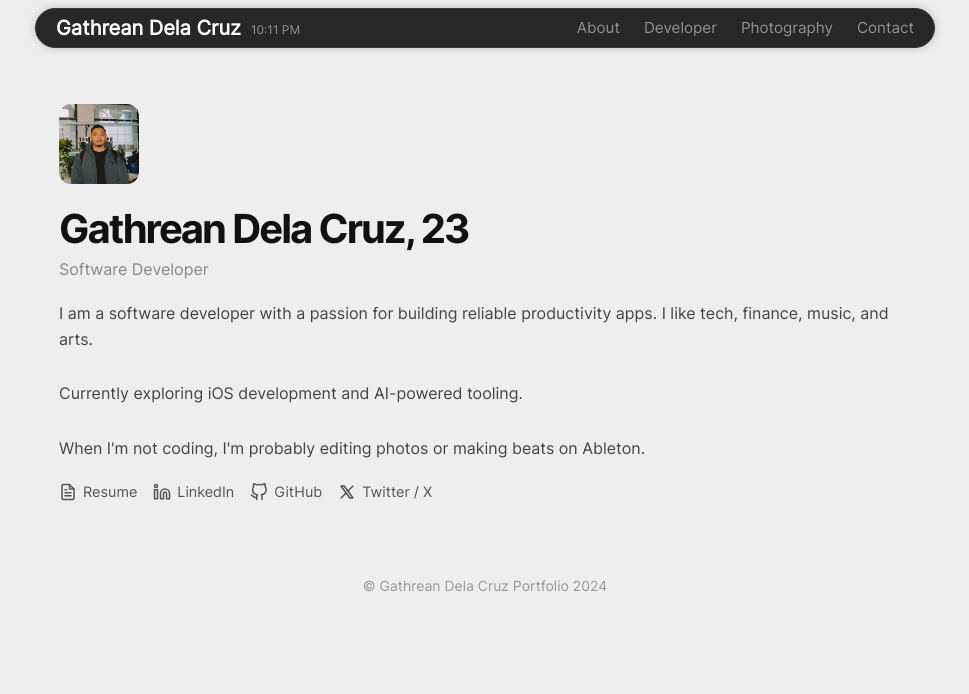
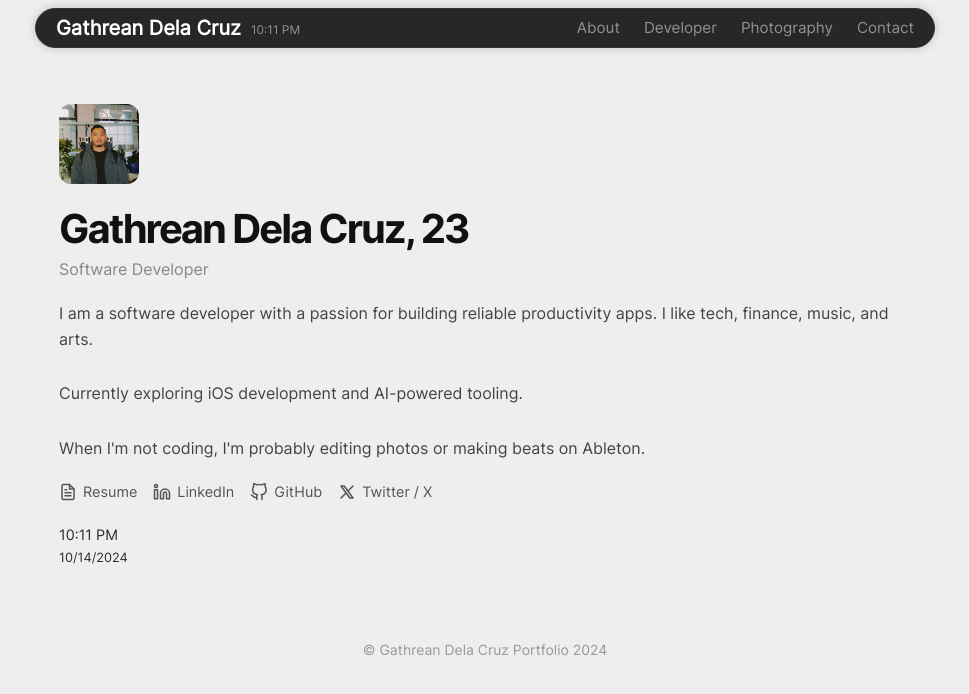
Before and after one commit to gathrean/my-portfolio, a React (Create React App) app: page / in a window 1280 px wide. Shown: the top 694 px of the page, without its empty margins (155-1124 px from the left). Built offline with nearby package versions, Linux system fonts and the light colour scheme.

Commit message:
Added my local time and date to landing

```diff
--- a/src/pages/LandingPage/Sections/HERO/HERO.css
+++ b/src/pages/LandingPage/Sections/HERO/HERO.css
@@ -8,6 +8,24 @@
   max-width: 900px;
   margin: 0 auto;
   padding: 40px 24px;
+}
+
+.hero-datetime {
+  display: flex;
+  flex-direction: column;
+  gap: 2px;
+}
+
+.hero-time {
+  color: #2d2d2d;
+  font-size: 0.9rem;
+  font-weight: 500;
+}
+
+.hero-date {
+  color: #2d2d2d;
+  font-size: 0.8rem;
+  font-weight: 400;
 }
 
 .hero-text {
--- a/src/pages/LandingPage/Sections/HERO/HERO.jsx
+++ b/src/pages/LandingPage/Sections/HERO/HERO.jsx
@@ -1,4 +1,4 @@
-import React from 'react';
+import React, { useState, useEffect } from 'react';
 import heroImage from './2025-10-16-Gathrean.jpg';
 
 // Styles
@@ -52,8 +52,30 @@ const XIcon = () => (
 );
 
 const HERO = () => {
+  const [now, setNow] = useState(new Date());
+
+  useEffect(() => {
+    const interval = setInterval(() => setNow(new Date()), 1000);
+    return () => clearInterval(interval);
+  }, []);
+
+  const timeStr = now.toLocaleTimeString('en-US', {
+    timeZone: 'America/Los_Angeles',
+    hour: 'numeric',
+    minute: '2-digit',
+    hour12: true,
+  });
+
+  const dateStr = now.toLocaleDateString('en-US', {
+    timeZone: 'America/Los_Angeles',
+    month: 'numeric',
+    day: '2-digit',
+    year: 'numeric',
+  });
+
   return (
     <div className="hero-container">
+
       <div className="hero-image-container">
         <img src={heroImage} alt="Gathrean Dela Cruz" className="hero-image" />
       </div>
@@ -92,6 +114,12 @@ const HERO = () => {
             <span>Twitter / X</span>
           </a>
         </div>
+        <br></br>
+        <div className="hero-datetime">
+          <span className="hero-time">{timeStr}</span>
+          <span className="hero-date">{dateStr}</span>
+        </div>
+
       </div>
     </div>
   );
```
